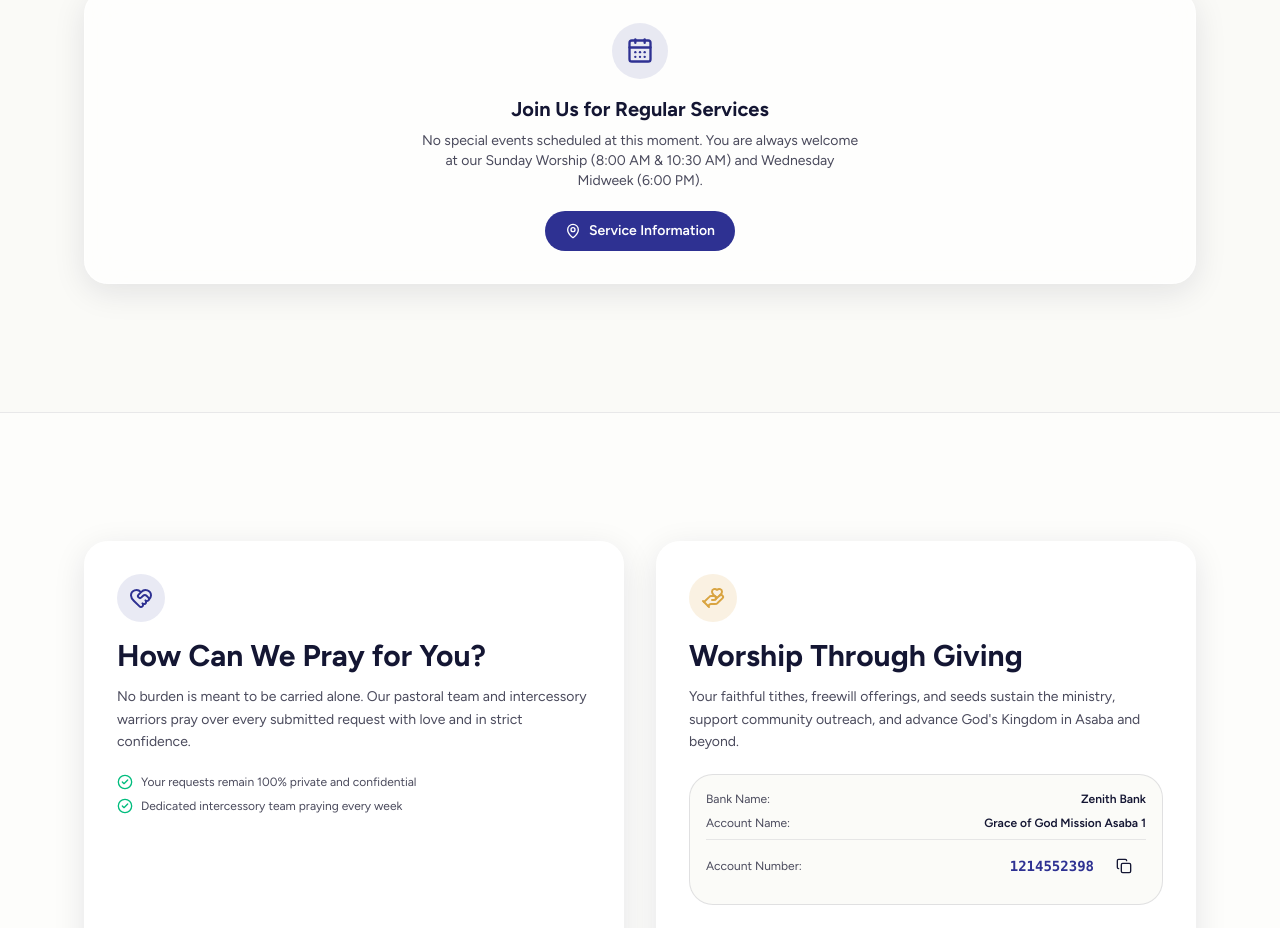
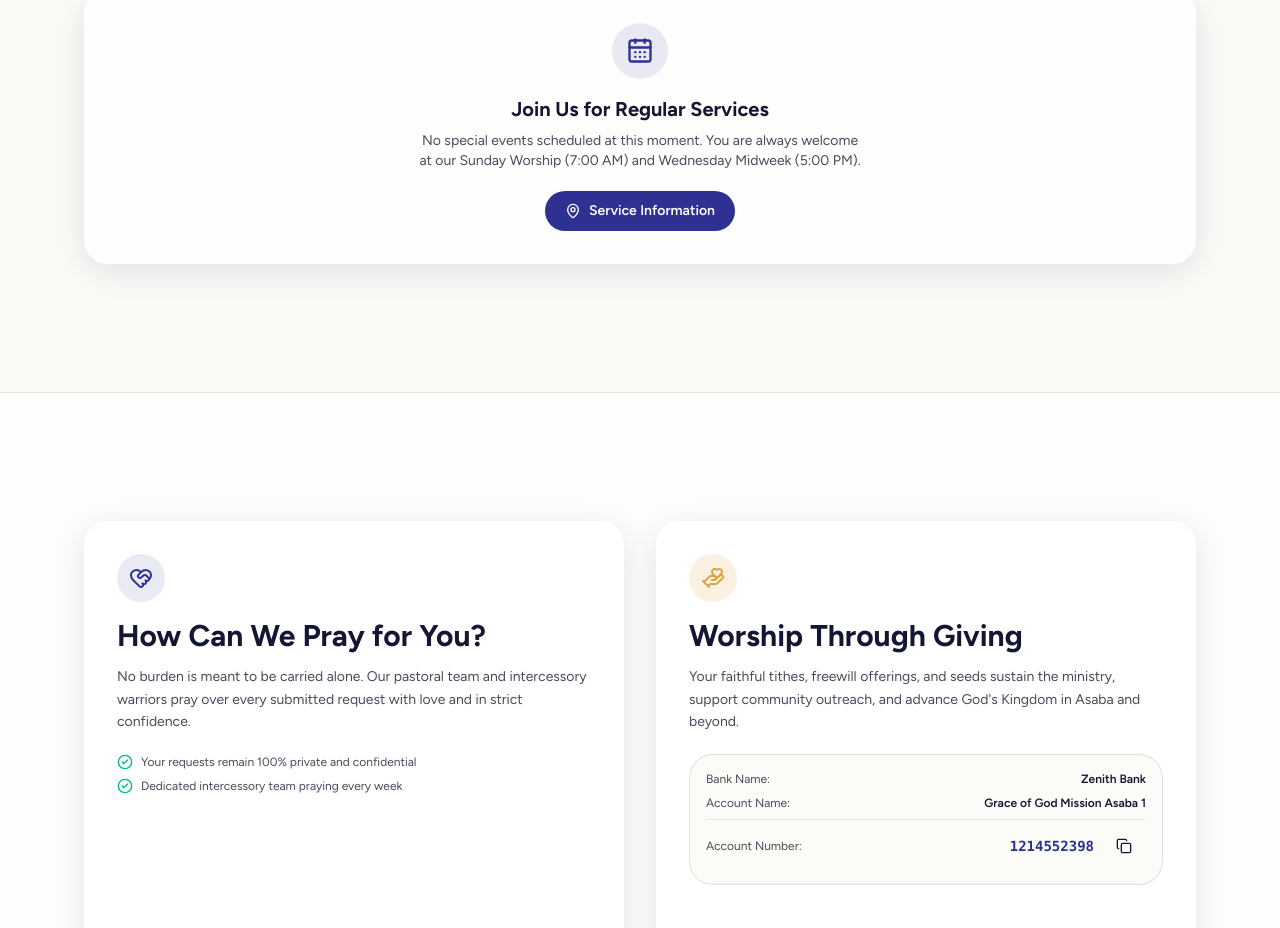
Before and after one commit to ideateGudy/grace-of-god-mission-asaba, a Next.js app in the folder client/: page / in a window 1280 px wide. Shown: the part 2700-3628 px from the top of the page. Built offline with nearby package versions, Linux system fonts and the light colour scheme; no server answers.

Commit message:
fix(client): replace hardcoded service times in events empty states with dynamic siteConfig

```diff
--- a/client/app/events/page.tsx
+++ b/client/app/events/page.tsx
@@ -4,6 +4,7 @@ import { CalendarDays, MapPin, Clock, ArrowRight, Sparkles } from "lucide-react"
 import { api } from "@/lib/api/client";
 import { PublicPageLayout } from "@/components/shared/PublicPageLayout";
 import { GlassCard } from "@/components/shared/GlassCard";
+import { siteConfig } from "@/config/site";
 
 export const revalidate = 60;
 
@@ -150,7 +151,7 @@ export default async function EventsPage({
             <p className="mx-auto mt-2 max-w-md text-sm text-muted-foreground leading-relaxed">
               {scope === "past"
                 ? "Past events will be archived here as they conclude."
-                : "Join us for our weekly gatherings: Sunday Services (7:00 AM) and Wednesday Midweek Encounter (5:00 PM)."}
+                : `Join us for our weekly gatherings: Sunday Services (${siteConfig.sundayServiceTime}) and Wednesday Midweek Encounter (${siteConfig.midweekServiceTime}).`}
             </p>
             {scope !== "past" && (
               <div className="mt-6">
--- a/client/app/page.tsx
+++ b/client/app/page.tsx
@@ -498,7 +498,7 @@ export default async function HomePage() {
               </h3>
               <p className="mx-auto mt-2 max-w-md text-sm text-muted-foreground">
                 No special events scheduled at this moment. You are always welcome at our Sunday
-                Worship (8:00 AM & 10:30 AM) and Wednesday Midweek (6:00 PM).
+                Worship ({siteConfig.sundayServiceTime}) and Wednesday Midweek ({siteConfig.midweekServiceTime}).
               </p>
               <Link
                 href="/visit"
```
